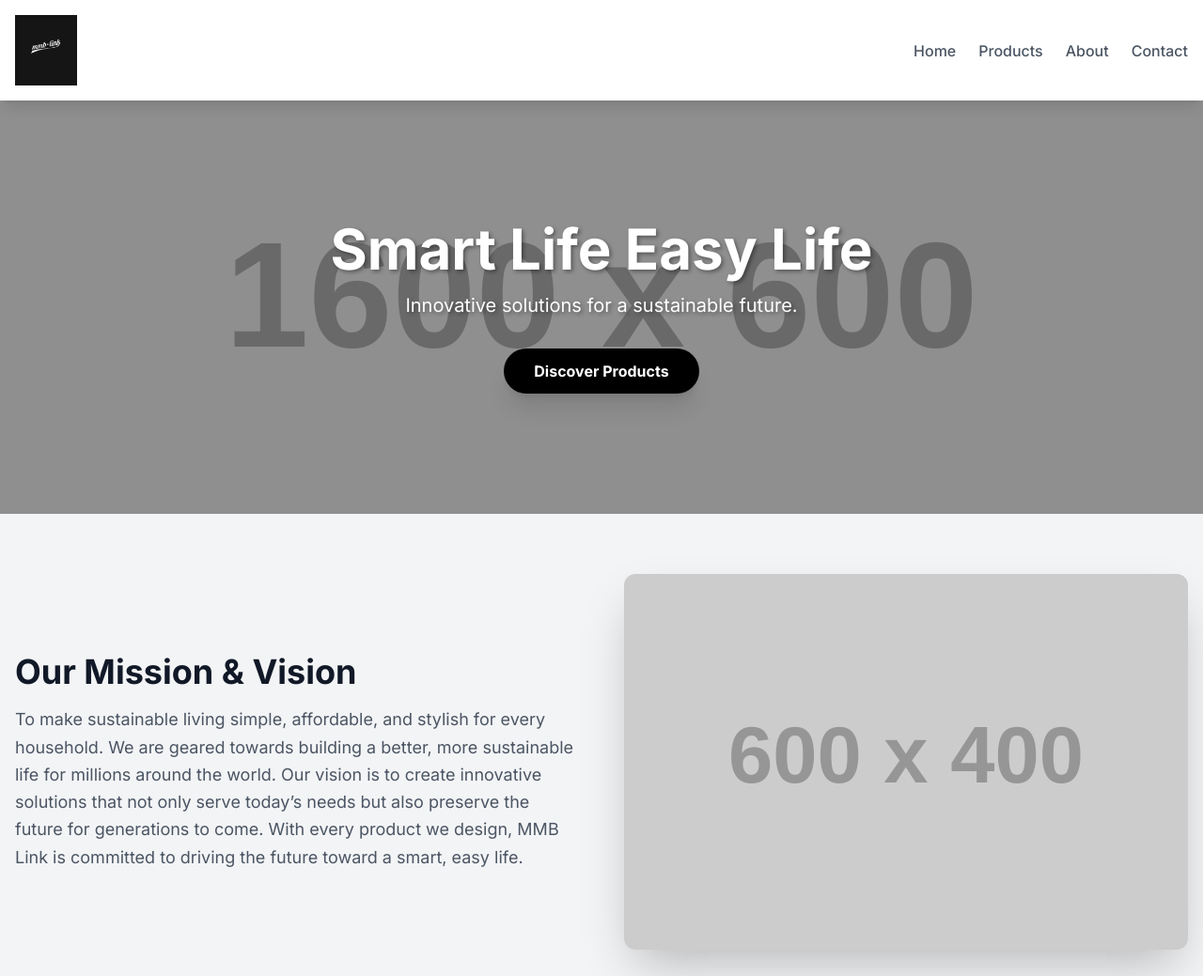
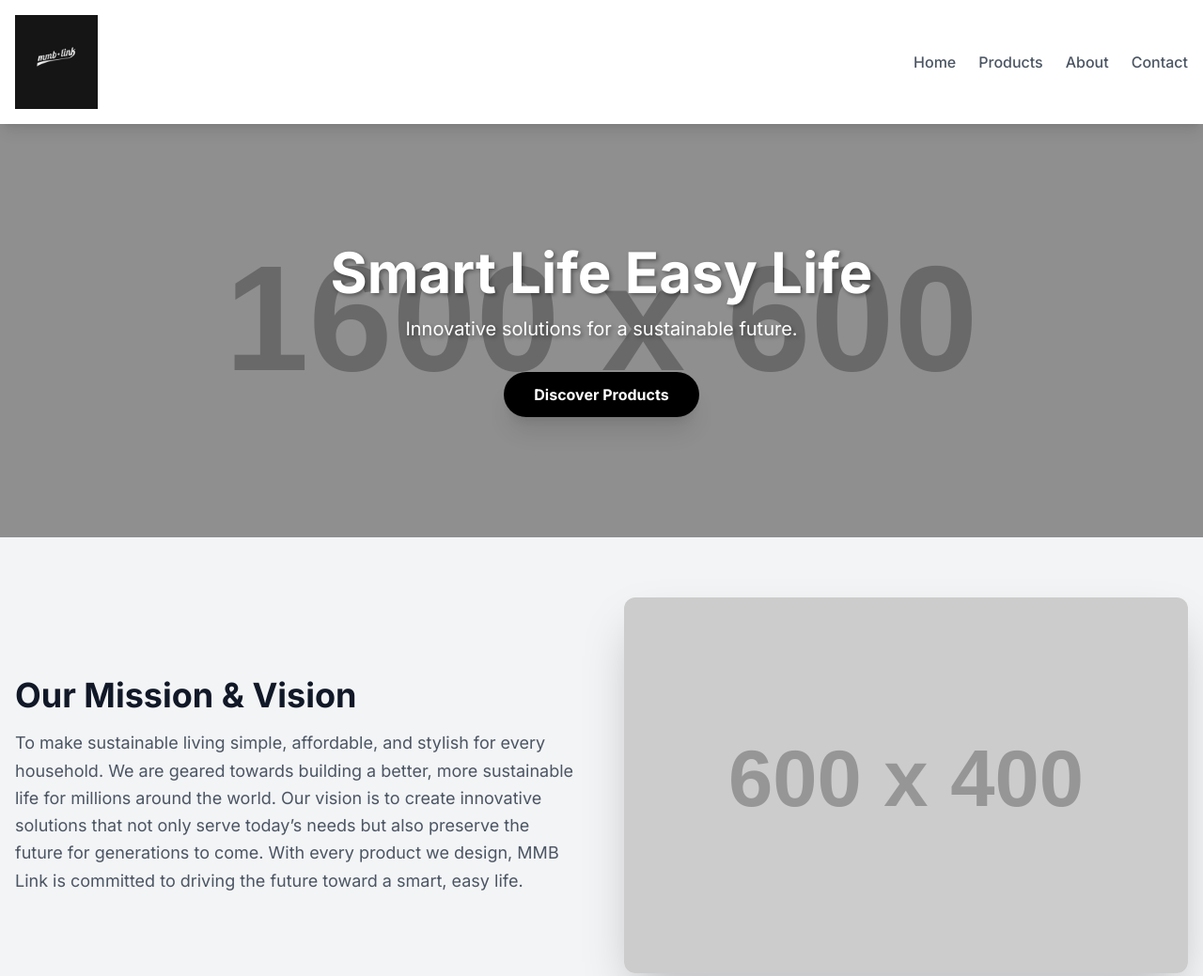
Before and after one commit to MMB-LINK/mmblink, a plain HTML site: page index.html in a window 1280 px wide. Shown: the top 1039 px of the page at 94% size. Drawn offline with nearby package versions, Linux system fonts and the light colour scheme; placeholder pictures from the web are drawn by us.

Commit message:
Update index.html

```diff
--- a/index.html
+++ b/index.html
@@ -40,25 +40,25 @@
             z-index: 20;
         }
 
-        /* === CUSTOM LOGO STYLES FOR MAXIMUM VISIBILITY === */
+        /* === CUSTOM LOGO STYLES FOR MAXIMUM VISIBILITY - NOW EVEN BIGGER === */
         .logo-img {
-            height: 60px; /* MUCH taller */
+            height: 75px; /* Significantly taller */
             width: auto;
-            max-width: 200px; /* MUCH wider on small screens */
+            max-width: 250px; /* Significantly wider on small screens */
             object-fit: contain;
         }
 
         .footer-logo-img {
-            height: 70px; /* Taller in the footer */
-            max-width: 250px; /* Wider in the footer */
+            height: 85px; /* Even taller in the footer */
+            max-width: 300px; /* Even wider in the footer */
             width: auto;
             object-fit: contain;
         }
 
         @media (min-width: 768px) {
             .logo-img {
-                max-width: 300px; /* EVEN WIDER on desktop */
-                height: 75px; /* Taller on desktop */
+                max-width: 400px; /* VERY WIDE on desktop */
+                height: 100px; /* VERY TALL on desktop */
             }
         }
         /* ========================================= */
```
